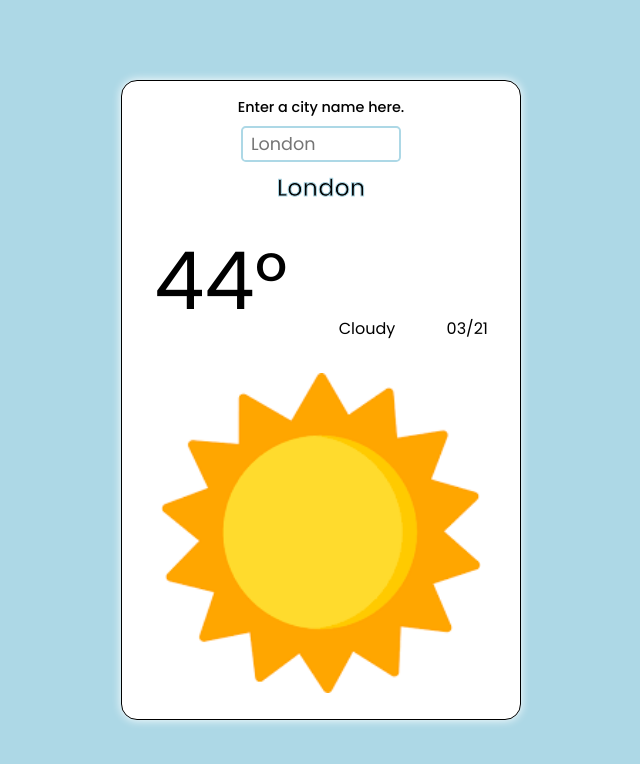
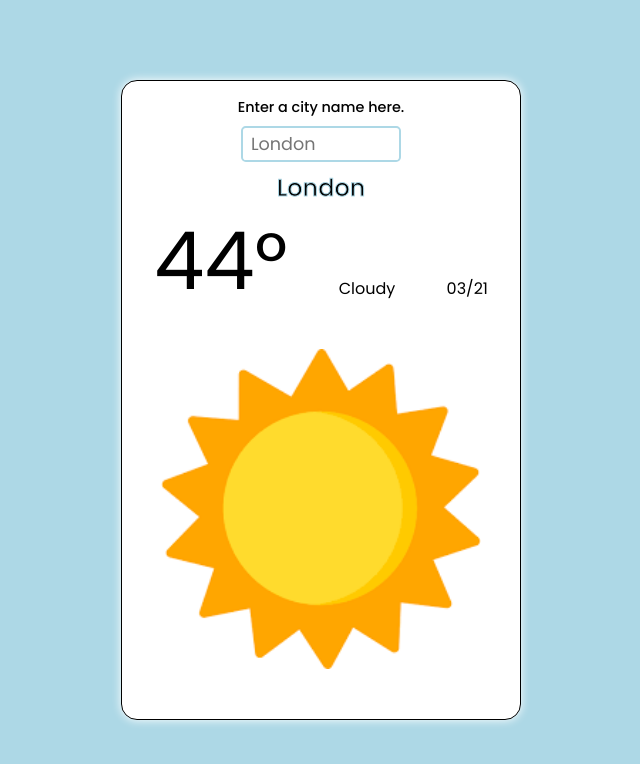
Before and after one commit to ajensen25/Weather-Data-Project, a React (Vite) app: page / in a window 1280 px wide. Shown: the top 764 px of the page, without its empty margins (319-959 px from the left). Built offline with nearby package versions, Linux system fonts and the light colour scheme.

Commit message:
added api calls to find city

```diff
--- a/package.json
+++ b/package.json
@@ -10,6 +10,7 @@
     "preview": "vite preview"
   },
   "dependencies": {
+    "axios": "^1.8.4",
     "react": "^19.0.0",
     "react-dom": "^19.0.0"
   },
--- a/src/components/Container/Container.css
+++ b/src/components/Container/Container.css
@@ -39,7 +39,7 @@
   display: flex;
   flex-direction: column;
   padding: 1rem;
-  gap: 2rem;
+  gap: 3rem;
 }
 
 .weather-display .display-top {
@@ -51,6 +51,9 @@
 .display-top h1 {
   font-size: 5rem;
   font-weight: 400;
+  display: flex;
+  align-items: center;
+  height: 5rem;
 }
 
 .weather-display .display-bottom {
--- a/src/components/Container/Container.jsx
+++ b/src/components/Container/Container.jsx
@@ -1,14 +1,23 @@
-import { useRef, useState } from "react";
+import { useEffect, useRef, useState } from "react";
+import axios from "axios";
 import "./Container.css";
 
 function Container() {
   let [city, setCity] = useState("London");
+  let [data, setData] = useState(null);
 
   const cityInput = useRef(null);
 
+  const API_KEY = "hide";
+  const URL = `https://api.openweathermap.org/data/2.5/weather?q=${city}&appid=${API_KEY}`;
+
   const onInputEnter = (e) => {
     if (e.key === "Enter") {
-      setCity(cityInput.current.value.trim());
+      axios.get(URL).then((res) => {
+        setData((prev) => res.data);
+        console.log(city);
+        console.log(data);
+      });
     }
   };
 
@@ -19,6 +28,7 @@ function Container() {
         <input
           type="text"
           placeholder="London"
+          onChange={(e) => setCity(e.target.value)}
           onKeyUp={onInputEnter}
           ref={cityInput}
         />
```
Also changed, not shown: 1 other file (tests, documents, lock files or other folders).
